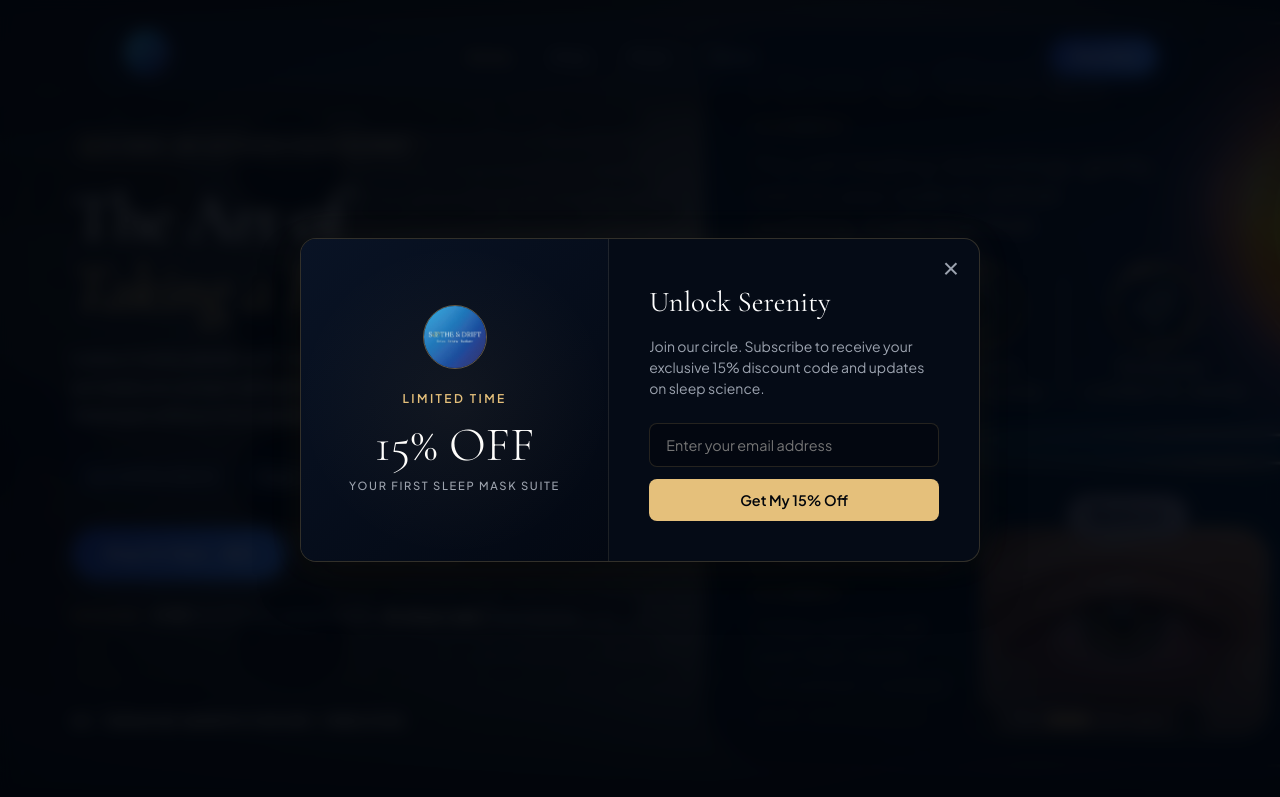
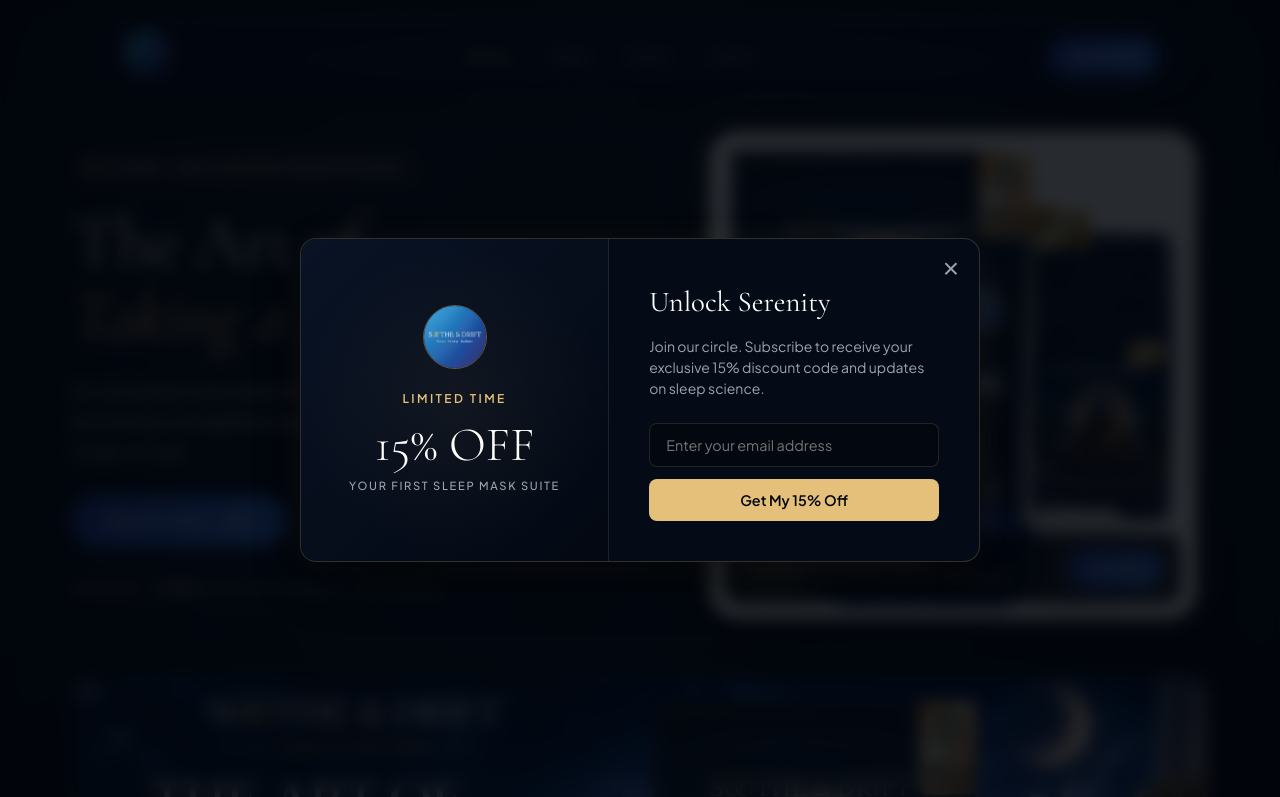
Before and after one commit to sai9ram/Sootheanddrift, a plain HTML site: page index.html in a window 1280 px wide. Shown: the top 797 px of the page. Drawn offline with nearby package versions, Linux system fonts and the light colour scheme.

Commit message:
Refine Hero into luxury editorial split layout with 1:1 product card

```diff
--- a/index.html
+++ b/index.html
@@ -2536,142 +2536,164 @@
     }
 
     .sb-hero {
+      padding: 130px 0 72px;
       position: relative;
-      min-height: 88vh;
-      display: flex;
-      align-items: center;
-      padding: 130px 0 80px;
       overflow: hidden;
-      background: var(--color-bg-dark);
-    }
-
-    .hero-bg-carousel {
+    }
+
+    .hero-lux-grid {
+      display: grid;
+      grid-template-columns: 1.05fr 0.95fr;
+      gap: 4rem;
+      align-items: center;
+    }
+
+    .hero-lux-copy {
+      display: flex;
+      flex-direction: column;
+      align-items: flex-start;
+      gap: 1.35rem;
+    }
+
+    .hero-lux-title {
+      font-family: var(--font-serif);
+      font-size: clamp(3rem, 5.6vw, 4.75rem);
+      font-weight: 400;
+      line-height: 1.03;
+      color: var(--color-text-bright);
+      letter-spacing: -0.015em;
+    }
+
+    .hero-lux-title .highlight {
+      color: var(--color-gold);
+      font-style: italic;
+    }
+
+    .hero-lux-desc {
+      font-size: 1.08rem;
+      color: var(--color-text-main);
+      line-height: 1.75;
+      max-width: 490px;
+    }
+
+    .hero-lux-actions {
+      display: flex;
+      flex-wrap: wrap;
+      align-items: center;
+      gap: 1.1rem;
+      margin-top: 0.35rem;
+    }
+
+    .hero-lux-proof {
+      display: flex;
+      align-items: center;
+      gap: 0.85rem;
+      font-size: 0.85rem;
+      color: var(--color-text-muted);
+      padding-top: 0.5rem;
+    }
+
+    .hero-lux-visual {
+      position: relative;
+      display: flex;
+      align-items: center;
+      justify-content: center;
+    }
+
+    .hero-lux-aura {
       position: absolute;
-      inset: 0;
+      width: 115%;
+      height: 115%;
+      border-radius: 50%;
+      background: radial-gradient(circle, rgba(229, 192, 123, 0.22) 0%, rgba(59, 130, 246, 0.12) 45%, transparent 72%);
+      filter: blur(42px);
+      pointer-events: none;
       z-index: 0;
-      pointer-events: none;
-    }
-
-    .hero-bg-slide {
-      position: absolute;
-      inset: 0;
-      opacity: 0;
-      transform: scale(1);
-      transition: opacity 1.3s ease-in-out, transform 6s ease-out;
-      will-change: opacity, transform;
-    }
-
-    .hero-bg-slide.active {
-      opacity: 1;
-      transform: scale(1.06);
-    }
-
-    .hero-bg-slide img {
+    }
+
+    .hero-lux-card {
+      position: relative;
+      z-index: 1;
+      width: 100%;
+      max-width: 490px;
+      aspect-ratio: 1 / 1;
+      border-radius: 30px;
+      overflow: hidden;
+      border: 1px solid rgba(229, 192, 123, 0.32);
+      box-shadow: 0 36px 90px rgba(0, 0, 0, 0.72), 0 0 50px rgba(229, 192, 123, 0.14);
+      background: #02050b;
+      transition: var(--transition-smooth);
+    }
+
+    .hero-lux-card:hover {
+      transform: translateY(-6px);
+      border-color: rgba(229, 192, 123, 0.6);
+      box-shadow: 0 44px 100px rgba(0, 0, 0, 0.8), 0 0 70px rgba(229, 192, 123, 0.22);
+    }
+
+    .hero-lux-card img {
       width: 100%;
       height: 100%;
       object-fit: cover;
-      object-position: center;
       display: block;
     }
 
-    .hero-bg-overlay {
+    .hero-lux-chip {
       position: absolute;
-      inset: 0;
-      z-index: 1;
-      background:
-        linear-gradient(90deg, rgba(2, 5, 11, 0.94) 0%, rgba(2, 5, 11, 0.78) 45%, rgba(2, 5, 11, 0.28) 100%),
-        linear-gradient(180deg, rgba(2, 5, 11, 0.75) 0%, rgba(2, 5, 11, 0.1) 28%, rgba(2, 5, 11, 0.25) 75%, #02050b 100%);
-      pointer-events: none;
-    }
-
-    .hero-fg-container {
-      position: relative;
-      z-index: 2;
+      bottom: 16px;
+      left: 16px;
+      right: 16px;
+      padding: 0.85rem 1.15rem;
+      border-radius: 16px;
+      background: rgba(2, 5, 11, 0.84);
+      backdrop-filter: blur(14px);
+      border: 1px solid rgba(229, 192, 123, 0.28);
+      display: flex;
+      align-items: center;
+      justify-content: space-between;
+      gap: 1rem;
+    }
+
+    .hero-storyboard-strip {
+      margin-top: 3.5rem;
+      border-radius: 24px;
+      overflow: hidden;
+      border: 1px solid rgba(229, 192, 123, 0.2);
+      box-shadow: 0 28px 75px rgba(0, 0, 0, 0.65);
+    }
+
+    .hero-storyboard-strip img {
       width: 100%;
-    }
-
-    .hero-fg-content {
-      max-width: 610px;
-    }
-
-    .hero-carousel-bar {
-      position: relative;
-      z-index: 2;
-      margin-top: 3.25rem;
-      display: flex;
-      align-items: center;
-      justify-content: space-between;
-      gap: 1.5rem;
-      flex-wrap: wrap;
-      padding-top: 1.5rem;
-      border-top: 1px solid rgba(229, 192, 123, 0.18);
-    }
-
-    .hero-slide-caption {
-      font-size: 0.82rem;
-      color: var(--color-gold-light);
-      letter-spacing: 0.08em;
-      text-transform: uppercase;
-      font-weight: 600;
-    }
-
-    .hero-slide-controls {
-      display: flex;
-      align-items: center;
-      gap: 0.85rem;
-    }
-
-    .hero-slide-dots {
-      display: flex;
-      align-items: center;
-      gap: 0.5rem;
-    }
-
-    .hero-slide-dot {
-      width: 26px;
-      height: 4px;
-      border-radius: 99px;
-      background: rgba(255, 255, 255, 0.25);
-      border: none;
-      cursor: pointer;
-      padding: 0;
-      transition: var(--transition-smooth);
-    }
-
-    .hero-slide-dot.active {
-      width: 44px;
-      background: var(--color-gold);
-      box-shadow: 0 0 12px rgba(229, 192, 123, 0.6);
-    }
-
-    .hero-slide-arrow {
-      width: 36px;
-      height: 36px;
-      border-radius: 50%;
-      border: 1px solid rgba(229, 192, 123, 0.35);
-      background: rgba(2, 5, 11, 0.65);
-      color: var(--color-gold-light);
-      cursor: pointer;
-      display: inline-flex;
-      align-items: center;
-      justify-content: center;
-      transition: var(--transition-smooth);
-      backdrop-filter: blur(8px);
-    }
-
-    .hero-slide-arrow:hover {
-      background: var(--color-gold);
-      color: var(--color-bg-dark);
-    }
-
-    @media (max-width: 768px) {
+      height: auto;
+      display: block;
+    }
+
+    @media (max-width: 968px) {
       .sb-hero {
-        min-height: 78vh;
-        padding: 112px 0 56px;
-      }
-      .hero-bg-overlay {
-        background:
-          linear-gradient(180deg, rgba(2, 5, 11, 0.88) 0%, rgba(2, 5, 11, 0.68) 55%, #02050b 100%);
+        padding: 108px 0 52px;
+      }
+      .hero-lux-grid {
+        grid-template-columns: 1fr;
+        gap: 2.5rem;
+        text-align: center;
+      }
+      .hero-lux-copy {
+        align-items: center;
+      }
+      .hero-lux-actions {
+        justify-content: center;
+      }
+      .hero-lux-proof {
+        justify-content: center;
+      }
+      .hero-lux-card {
+        max-width: 400px;
+      }
+    }
+
+    @media (max-width: 560px) {
+      .hero-lux-chip {
+        display: none;
       }
     }
 
@@ -3264,101 +3286,50 @@
 
   <!-- Main Content -->
   <main>
-    <!-- 1. HERO SECTION &mdash; Full-Bleed Auto-Sliding Storyboard Carousel -->
+    <!-- 1. HERO SECTION &mdash; Luxury Editorial Split + Storyboard Strip -->
     <section class="sb-hero" id="home">
-      <div class="hero-bg-carousel" id="heroBgCarousel" aria-hidden="true">
-        <div class="hero-bg-slide active" data-caption="01 &middot; The Art of Taking a Pause">
-          <img src="storyboard/Artboard-1.jpg" alt="" width="1600" height="656" fetchpriority="high" decoding="async">
+      <div class="container">
+        <div class="hero-lux-grid">
+          <div class="hero-lux-copy reveal-fade-left">
+            <div class="sb-eyebrow" style="margin-bottom: 0;">
+              <span class="sb-eyebrow-dot"></span>
+              15-Pack &middot; Self-Heating Steam Eye Mask
+            </div>
+            <h1 class="hero-lux-title">
+              The Art of<br><span class="highlight">Taking a Pause.</span>
+            </h1>
+            <p class="hero-lux-desc">
+              Air-activated moist steam (104&ndash;113&deg;F) in 5 minutes for up to 60 minutes of weightless eye relief&mdash;no microwave, no cords, no fuss.
+            </p>
+            <div class="hero-lux-actions">
+              <a href="shop.html?pack=1" class="btn btn-primary">Shop 15-Pack &mdash; $24</a>
+              <a href="#benefits" class="btn btn-outline">See How It Works</a>
+            </div>
+            <div class="hero-lux-proof">
+              <span style="color: var(--color-gold); letter-spacing: 2px;">&#9733;&#9733;&#9733;&#9733;&#9733;</span>
+              <span><strong style="color: var(--color-gold-light);">4.9/5</strong> from 10,000+ sleepers &middot; Free Shipping</span>
+            </div>
+          </div>
+
+          <div class="hero-lux-visual reveal-fade-right">
+            <div class="hero-lux-aura"></div>
+            <div class="hero-lux-card">
+              <img src="listing-images/1.jpg" alt="Soothe & Drift 15-Pack Self-Heating Steam Eye Mask" width="1080" height="1080" fetchpriority="high" decoding="async">
+              <div class="hero-lux-chip">
+                <div>
+                  <div style="font-size: 0.85rem; font-weight: 600; color: #fff;">15 Individually Sealed Masks</div>
+                  <div style="font-size: 0.74rem; color: var(--color-gold);">Unscented &middot; Up to 60 Mins Warmth &middot; $1.60/mask</div>
+                </div>
+                <a href="shop.html?pack=1" class="btn btn-primary btn-sm">Buy $24</a>
+              </div>
+            </div>
+          </div>
         </div>
-        <div class="hero-bg-slide" data-caption="02 &middot; Targeted Warmth for Dry, Tired Eyes">
-          <img src="storyboard/Artboard-2.jpg" alt="" width="1600" height="656" loading="lazy" decoding="async">
-        </div>
-        <div class="hero-bg-slide" data-caption="03 &middot; No Microwave &middot; No Cords &middot; No Fuss">
-          <img src="storyboard/Artboard-4.jpg" alt="" width="1600" height="656" loading="lazy" decoding="async">
-        </div>
-        <div class="hero-bg-slide" data-caption="04 &middot; Your Moment of Calm Has a Soundtrack">
-          <img src="storyboard/Artboard-6.jpg" alt="" width="1600" height="656" loading="lazy" decoding="async">
+
+        <div class="hero-storyboard-strip reveal-fade-up">
+          <img src="storyboard/Artboard-1.jpg" alt="Soothe & Drift &mdash; The Art of Taking a Pause Storyboard" width="1600" height="656" decoding="async">
         </div>
       </div>
-      <div class="hero-bg-overlay"></div>
-
-      <div class="container hero-fg-container">
-        <div class="hero-fg-content reveal-fade-up">
-          <div class="sb-eyebrow">
-            <span class="sb-eyebrow-dot"></span>
-            15-Pack &middot; Air-Activated Steam Eye Mask
-          </div>
-          <h1 class="sb-hero-title">
-            The Art of<br><span class="highlight">Taking a Pause.</span>
-          </h1>
-          <p class="sb-hero-sub">
-            Luxury in every pause. Self-heating moist steam (104&ndash;113&deg;F) activates on contact with air for up to 60 minutes&mdash;relieving dry, tired eyes without microwaves, cords, or fuss.
-          </p>
-
-          <div class="sb-pill-row">
-            <span class="sb-pill">Up to 60 Mins Warmth</span>
-            <span class="sb-pill">Single-Use &amp; Hygienic</span>
-            <span class="sb-pill">Unscented</span>
-            <span class="sb-pill">Travel Friendly</span>
-          </div>
-
-          <div class="sb-cta-row">
-            <a href="shop.html" class="btn btn-primary">Shop 15-Pack &mdash; $24</a>
-            <a href="#benefits" class="btn btn-outline">See How It Works</a>
-          </div>
-
-          <div class="sb-cta-price-note">
-            <span style="color: var(--color-gold); letter-spacing: 2px;">&#9733;&#9733;&#9733;&#9733;&#9733;</span>
-            <span><strong>4.9/5</strong> from 10,000+ rested sleepers &middot; <strong>$1.60 per mask</strong> &middot; Free Shipping</span>
-          </div>
-        </div>
-
-        <div class="hero-carousel-bar">
-          <span class="hero-slide-caption" id="heroSlideCaption">01 &middot; The Art of Taking a Pause</span>
-          <div class="hero-slide-controls">
-            <button type="button" class="hero-slide-arrow" id="heroSlidePrev" aria-label="Previous background slide">&larr;</button>
-            <div class="hero-slide-dots" id="heroSlideDots">
-              <button type="button" class="hero-slide-dot active" aria-label="Slide 1"></button>
-              <button type="button" class="hero-slide-dot" aria-label="Slide 2"></button>
-              <button type="button" class="hero-slide-dot" aria-label="Slide 3"></button>
-              <button type="button" class="hero-slide-dot" aria-label="Slide 4"></button>
-            </div>
-            <button type="button" class="hero-slide-arrow" id="heroSlideNext" aria-label="Next background slide">&rarr;</button>
-          </div>
-        </div>
-      </div>
-
-      <script>
-        (function () {
-          const slides = Array.from(document.querySelectorAll('#heroBgCarousel .hero-bg-slide'));
-          const dots = Array.from(document.querySelectorAll('#heroSlideDots .hero-slide-dot'));
-          const caption = document.getElementById('heroSlideCaption');
-          let idx = 0;
-          let timer = null;
-
-          function showSlide(n) {
-            idx = ((n % slides.length) + slides.length) % slides.length;
-            slides.forEach((s, i) => s.classList.toggle('active', i === idx));
-            dots.forEach((d, i) => d.classList.toggle('active', i === idx));
-            if (caption && slides[idx]) {
-              caption.innerHTML = slides[idx].getAttribute('data-caption') || '';
-            }
-          }
-
-          function startTimer() {
-            clearInterval(timer);
-            timer = setInterval(() => showSlide(idx + 1), 4500);
-          }
-
-          dots.forEach((d, i) => d.addEventListener('click', () => { showSlide(i); startTimer(); }));
-          const prev = document.getElementById('heroSlidePrev');
-          const next = document.getElementById('heroSlideNext');
-          if (prev) prev.addEventListener('click', () => { showSlide(idx - 1); startTimer(); });
-          if (next) next.addEventListener('click', () => { showSlide(idx + 1); startTimer(); });
-
-          startTimer();
-        })();
-      </script>
     </section>
 
     <!-- Conversion Trust Strip -->
```
